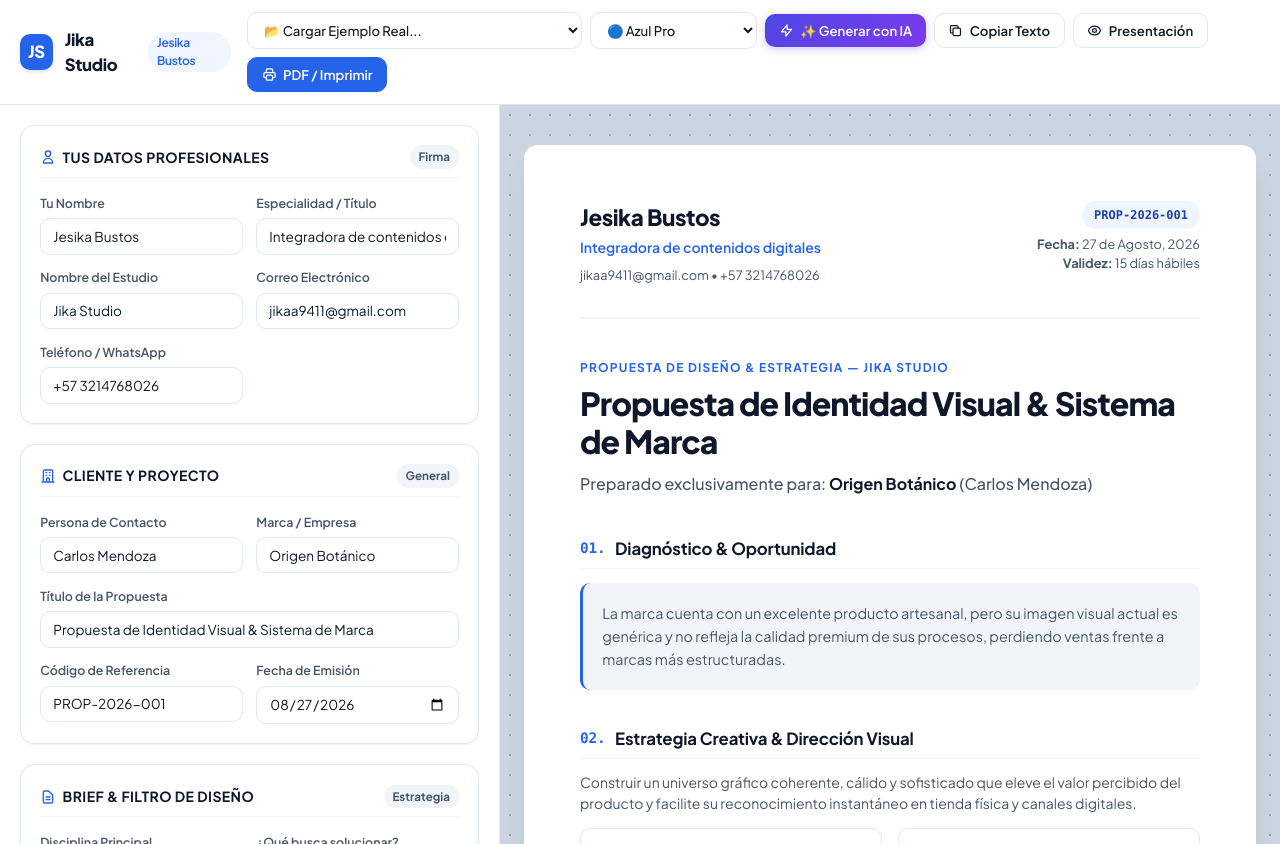
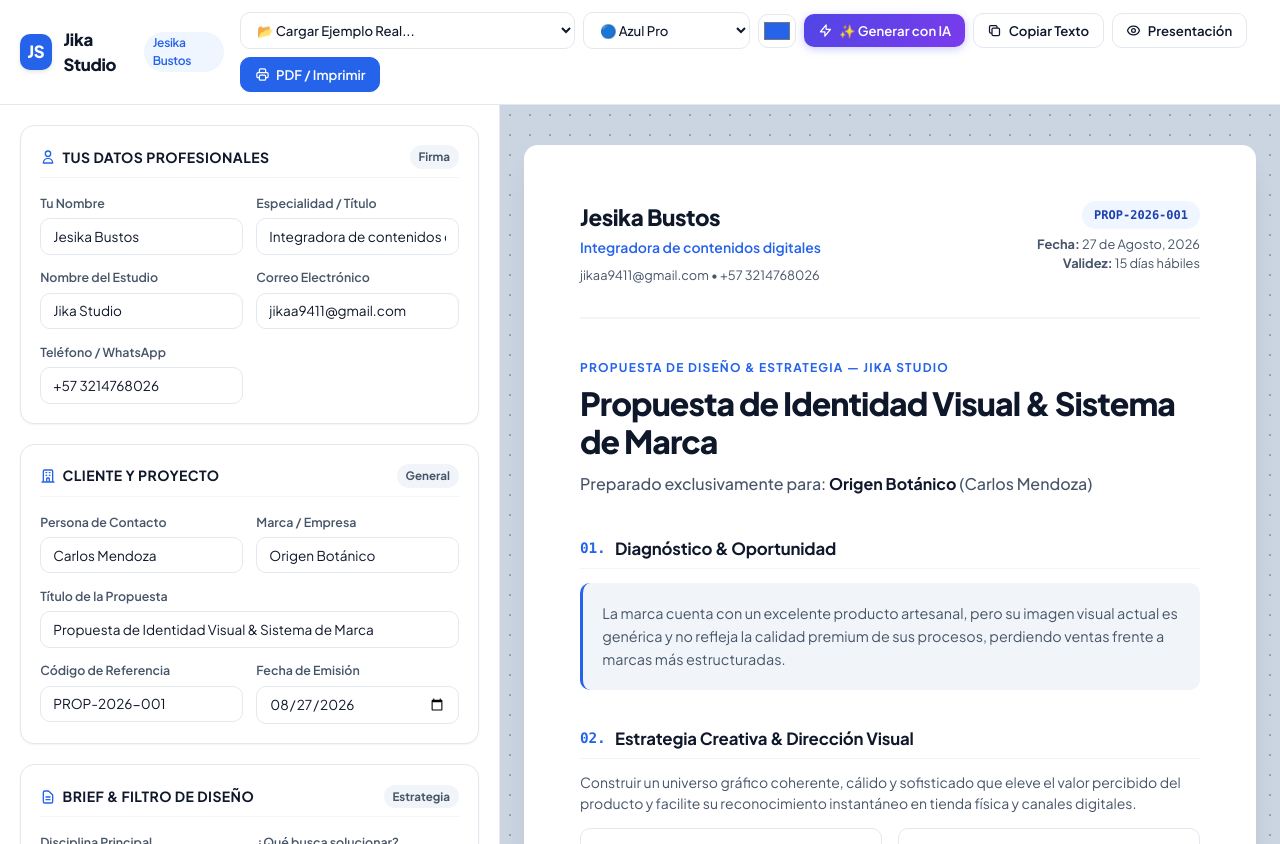
Before and after one commit to jesikadwoo-crypto/Jika-Studio, a plain HTML site: page index.html in a window 1280 px wide. Drawn offline with nearby package versions, Linux system fonts and the light colour scheme; a web font is replaced by a local one.

Commit message:
Agrega paleta de colores

```diff
--- a/index.html
+++ b/index.html
@@ -215,6 +215,16 @@
 
     .select-dropdown:focus {
       border-color: var(--border-focus);
+    }
+
+    .custom-color-input {
+      width: 38px;
+      height: 34px;
+      padding: 3px;
+      border: 1px solid var(--border-color);
+      border-radius: var(--radius-md);
+      background: var(--bg-panel);
+      cursor: pointer;
     }
 
     /* Contenedor Principal Split */
@@ -1186,7 +1196,9 @@
         <option value="ochre">🟡 Ocre Editorial</option>
         <option value="rose">🔴 Terracota / Rose</option>
         <option value="charcoal">⚫ Carbón Minimal</option>
+        <option value="custom">🎨 Personalizado</option>
       </select>
+      <input type="color" class="custom-color-input" id="customAccentColor" value="#2563eb" onchange="changeCustomAccent(this.value)" title="Elegir cualquier color para la interfaz" aria-label="Elegir color personalizado de la interfaz">
 
       <button class="btn btn-magic" onclick="generateSmartProposal()" title="Genera estrategia, colores, tipografías y entregables según el brief">
         <svg width="15" height="15" fill="none" stroke="currentColor" viewBox="0 0 24 24"><path stroke-linecap="round" stroke-linejoin="round" stroke-width="2" d="M13 10V3L4 14h7v7l9-11h-7z"/></svg>
@@ -1749,6 +1761,7 @@
 
     let appState = {
       theme: 'default',
+      customAccent: '#2563eb',
       author: {
         name: 'Jesika Bustos',
         role: 'Integradora de contenidos digitales',
@@ -2138,6 +2151,7 @@
 
       // Tema
       document.getElementById('themeSelector').value = appState.theme || 'default';
+      document.getElementById('customAccentColor').value = appState.customAccent || '#2563eb';
       applyTheme(appState.theme || 'default');
 
       renderSwatchesEditor();
@@ -2696,11 +2710,30 @@
       saveState();
     }
 
+    function changeCustomAccent(color) {
+      if (!/^#[0-9a-f]{6}$/i.test(color)) return;
+      appState.customAccent = color;
+      appState.theme = 'custom';
+      document.getElementById('themeSelector').value = 'custom';
+      applyTheme('custom');
+      saveState();
+    }
+
     function applyTheme(themeName) {
+      const root = document.documentElement;
+      root.style.removeProperty('--accent');
+      root.style.removeProperty('--accent-light');
+      root.style.removeProperty('--accent-dark');
       if (themeName === 'default') {
-        document.documentElement.removeAttribute('data-theme');
+        root.removeAttribute('data-theme');
+      } else if (themeName === 'custom') {
+        const customAccent = appState.customAccent || '#2563eb';
+        root.removeAttribute('data-theme');
+        root.style.setProperty('--accent', customAccent);
+        root.style.setProperty('--accent-light', `color-mix(in srgb, ${customAccent} 10%, white)`);
+        root.style.setProperty('--accent-dark', `color-mix(in srgb, ${customAccent} 75%, black)`);
       } else {
-        document.documentElement.setAttribute('data-theme', themeName);
+        root.setAttribute('data-theme', themeName);
       }
     }
 
@@ -2751,7 +2784,7 @@
       md += `**Revisiones incluidas:** ${p.commercial.revisions}\n`;
       md += `**Validez de la propuesta:** ${p.commercial.validity}\n`;
 
-      navigator.clipboard.writeText(md).then(() => {
+      navigator.clipboard.writeText(md).then (() => {
         showToast('📋 ¡Propuesta copiada en formato Markdown!');
       }).catch(err => {
         console.error('Error al copiar:', err);
```
